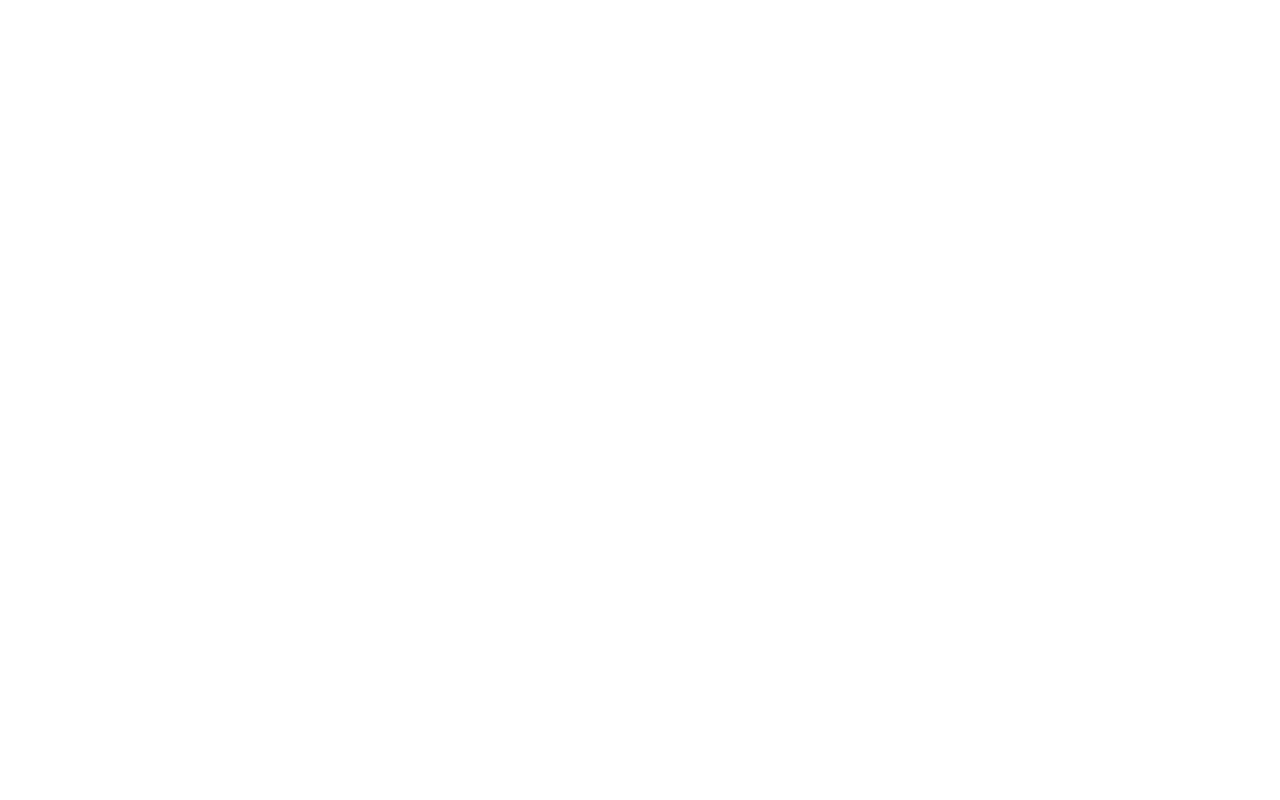
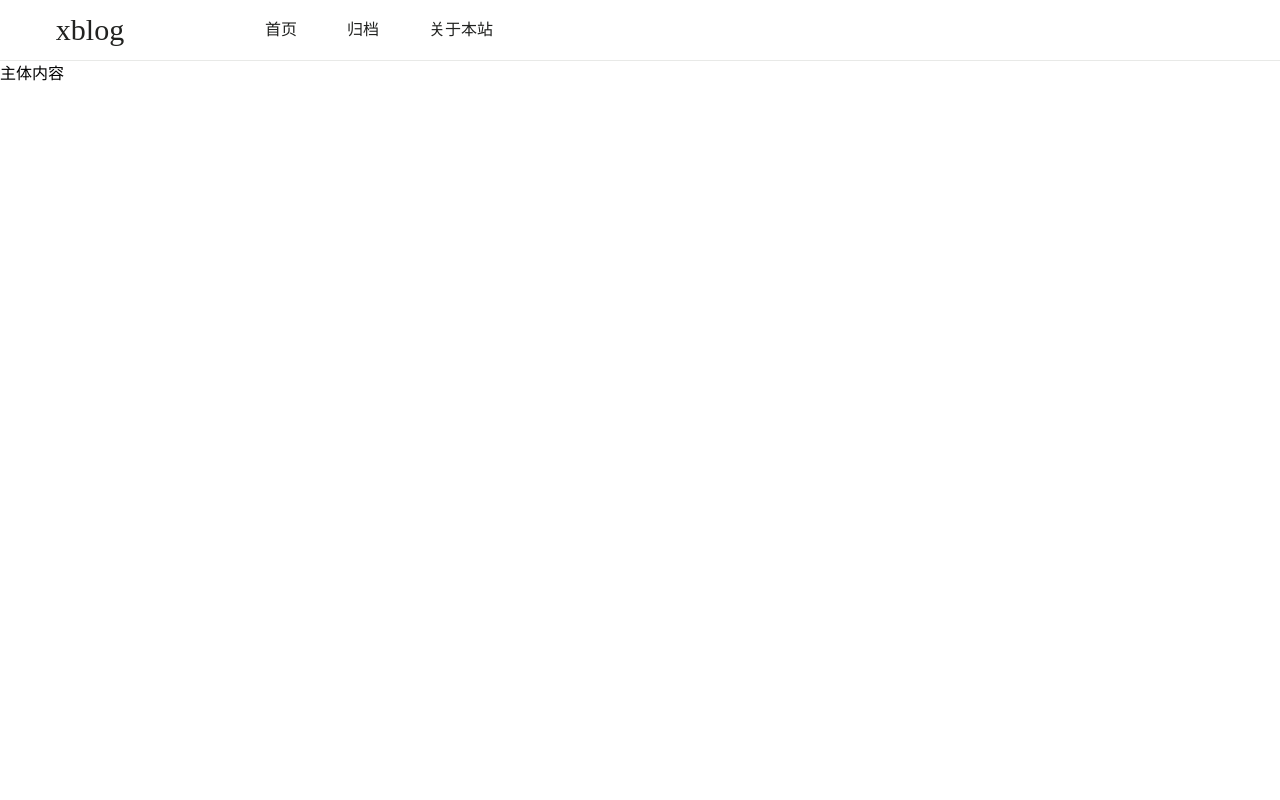
Before and after one commit to x-u-y/blog-web, a plain HTML site: page index.html in a window 1280 px wide. Shown: the top 800 px of the page. Drawn offline with Linux system fonts and the light colour scheme.

Commit message:
首页头部

```diff
--- a/index.html
+++ b/index.html
@@ -3,8 +3,34 @@
 <head>
     <meta charset="UTF-8">
     <title>首页</title>
+    <!--公共样式-->
+    <link rel="stylesheet" href="static/css/common.css">
 </head>
 <body>
-
+    <!--头部-->
+    <header class="grid-header">
+        <div class="header-fixed">
+            <div class="w header-inner">
+                <!--logo-->
+                <div class="header-logo">
+                    <a href="javascript:void(0)">xblog</a>
+                </div>
+                <!--导航-->
+                <ul class="nav">
+                    <li><a href="#">首页</a></li>
+                    <li><a href="timeline.html" target="_blank">归档</a></li>
+                    <li><a href="about.html" target="_blank">关于本站</a></li>
+                </ul>
+            </div>
+        </div>
+    </header>
+    <!--主体内容-->
+    <div class="doc-container" style="height: 1500px">
+        主体内容
+    </div>
+    <!--底部-->
+    <footer class="grid-footer">
+        底部
+    </footer>
 </body>
 </html>
--- /dev/null
+++ b/static/css/common.css
@@ -0,0 +1,77 @@
+/*初始化*/
+* {
+    margin: 0;
+    padding: 0;
+}
+li{
+    list-style: none;
+}
+a{
+    text-decoration: none;
+    color: #212220;
+}
+/*头部*/
+.grid-header{
+    width: 100%;
+    height: 60px;
+}
+.header-fixed{
+    position: fixed;
+    width: 100%;
+    height: 60px;
+    border-bottom: 1px solid #e8e9e7;
+}
+.w{
+    width: 1200px;
+    margin: 0 auto;
+}
+.header-inner{
+    position: relative;
+    height: 60px;
+}
+.header-logo{
+    position: absolute;
+    width: 100px;
+    height: 60px;
+    font-size: 30px;
+    color: #444647;
+    text-align: center;
+    line-height: 60px;
+}
+.nav{
+    position: absolute;
+    left: 200px;
+    height: 60px;
+    font-size: 0; /*消除行内块元素之间的空白*/
+}
+.nav li{
+    position: relative;
+    display: inline-block;
+    height: 60px;
+    line-height: 60px;
+    font-size: 16px;
+}
+.nav li a{
+    display: block;
+    padding: 0 25px;
+    transition: all .2s;
+    -webkit-transition: all .2s;
+}
+.nav li::before{
+    content: "";
+    position: absolute;
+    left: 50%;
+    bottom: 0;
+    width: 0;
+    height: 3px;
+    background-color: #5FB878;
+    transition: all .6s;
+    -webkit-transition: all .6s;
+}
+.nav li:hover::before{
+    width: 100%;
+    left: 0
+}
+.nav li:hover a{
+    color: #5FB878;
+}
```
Also changed, not shown: about.html (added, +10 -0 lines), timeline.html (added, +10 -0 lines).
